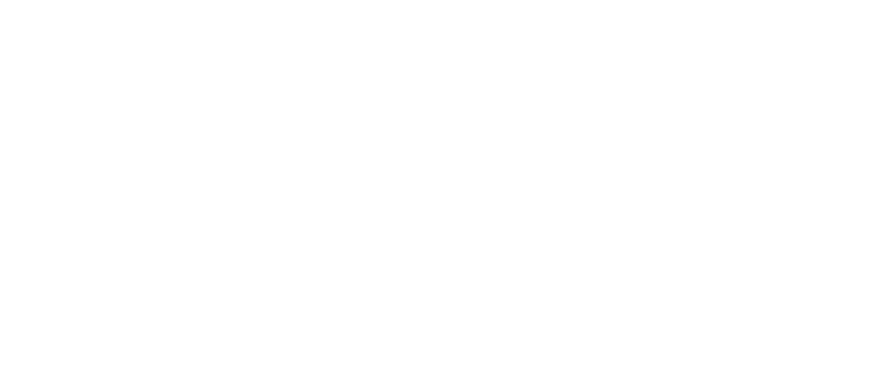
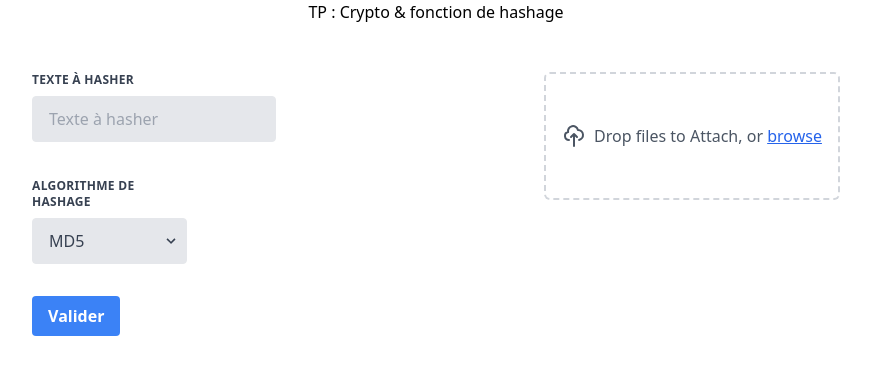
Before and after one commit to Lattana-sck/tp-crypto-hash, a Next.js app: page / in a window 1280 px wide. Shown: the top 374 px of the page, without its empty margins (204-1075 px from the left). Built offline with nearby package versions, Linux system fonts and the light colour scheme.

Commit message:
[ADD] hash with MD5, SHA256, KECCAK512, RIPEMD160

```diff
--- a/pages/index.js
+++ b/pages/index.js
@@ -1,7 +1,40 @@
-import Head from 'next/head'
-import { Inter } from '@next/font/google'
+import Head from "next/head";
+import { SHA256, MD5, RIPEMD160, AES } from "crypto-js";
+import { keccak512 } from "js-sha3";
+import NodeRSA from "node-rsa";
 
-const inter = Inter({ subsets: ['latin'] })
+let optionSelect;
+const onChangeOption = (e) => {
+  return optionSelect = e.target.value;
+};
+
+const handleSubmit = (e) => {
+  e.preventDefault();
+  let value = "";
+  switch (optionSelect) {
+    case "MD5":
+      value = MD5(e.target[0].value).toString();
+      break;
+    case "SHA256":
+      value = SHA256(e.target[0].value).toString();
+      break;
+    case "Keccak-512":
+      value = keccak512(e.target[0].value).toString();
+      break;
+    case "RipeMD160":
+      value = RIPEMD160(e.target[0].value).toString();
+      break;
+    case "AES":
+      value = AES(e.target[0].value).toString();
+      break;
+    case "RSA":
+      value = NodeRSA(e.target[0].value).toString();
+      break;
+    default:
+      break;
+  }
+  alert(value);
+};
 
 export default function Home() {
   return (
@@ -12,7 +45,91 @@
         <meta name="viewport" content="width=device-width, initial-scale=1" />
         <link rel="icon" href="/favicon.ico" />
       </Head>
+      <div className="flex justify-center mb-12">
+        <h1>TP : Crypto & fonction de hashage</h1>
+      </div>
+      <div className="flex justify-center">
+        <form onSubmit={handleSubmit} className="w-full max-w-lg">
+          <div className="flex flex-wrap -mx-3 mb-6">
+            <div className="w-full md:w-1/2 px-3 mb-6 md:mb-0">
+              <label
+                className="block uppercase tracking-wide text-gray-700 text-xs font-bold mb-2"
+                htmlFor="grid-first-name"
+              >
+                Texte à hasher
+              </label>
+              <input
+                className="appearance-none block w-full bg-gray-200 text-gray-700 border rounded py-3 px-4 mb-3 leading-tight focus:outline-none focus:bg-white"
+                id="grid-first-name"
+                type="text"
+                placeholder="Texte à hasher"
+              />
+            </div>
+          </div>
+          <div className="flex flex-wrap -mx-3 mb-2">
+            <div className="w-full md:w-1/3 px-3 mb-6 md:mb-0">
+              <label
+                className="block uppercase tracking-wide text-gray-700 text-xs font-bold mb-2"
+                htmlFor="grid-state"
+              >
+                Algorithme de hashage
+              </label>
+              <div className="relative">
+                <select
+                  onChange={onChangeOption}
+                  className="block appearance-none w-full bg-gray-200 border border-gray-200 text-gray-700 py-3 px-4 pr-8 rounded leading-tight focus:outline-none focus:bg-white focus:border-gray-500"
+                  id="grid-state"
+                >
+                  <option value="MD5">MD5</option>
+                  <option value="SHA256">SHA256</option>
+                  <option value="Keccak-512">Keccak-512</option>
+                  <option value="RipeMD160">RipeMD160</option>
+                  <option value="AES">AES</option>
+                  <option value="RSA">RSA</option>
+                </select>
+                <div className="pointer-events-none absolute inset-y-0 right-0 flex items-center px-2 text-gray-700">
+                  <svg
+                    className="fill-current h-4 w-4"
+                    xmlns="http://www.w3.org/2000/svg"
+                    viewBox="0 0 20 20"
+                  >
+                    <path d="M9.293 12.95l.707.707L15.657 8l-1.414-1.414L10 10.828 5.757 6.586 4.343 8z" />
+                  </svg>
+                </div>
+              </div>
+            </div>
+          </div>
+          <button className="mt-6 bg-blue-500 hover:bg-blue-700 text-white font-bold py-2 px-4 rounded">
+            Valider
+          </button>
+        </form>
 
+        <div className="max-w-xl">
+          <label className="flex justify-center w-full h-32 px-4 transition bg-white border-2 border-gray-300 border-dashed rounded-md appearance-none cursor-pointer hover:border-gray-400 focus:outline-none">
+            <span className="flex items-center space-x-2">
+              <svg
+                xmlns="http://www.w3.org/2000/svg"
+                className="w-6 h-6 text-gray-600"
+                fill="none"
+                viewBox="0 0 24 24"
+                stroke="currentColor"
+                strokeWidth="2"
+              >
+                <path
+                  strokeLinecap="round"
+                  strokeLinejoin="round"
+                  d="M7 16a4 4 0 01-.88-7.903A5 5 0 1115.9 6L16 6a5 5 0 011 9.9M15 13l-3-3m0 0l-3 3m3-3v12"
+                />
+              </svg>
+              <span className="font-medium text-gray-600">
+                Drop files to Attach, or&nbsp;
+                <span className="text-blue-600 underline">browse</span>
+              </span>
+            </span>
+            <input type="file" name="file_upload" className="hidden" />
+          </label>
+        </div>
+      </div>
     </>
-  )
+  );
 }
```
